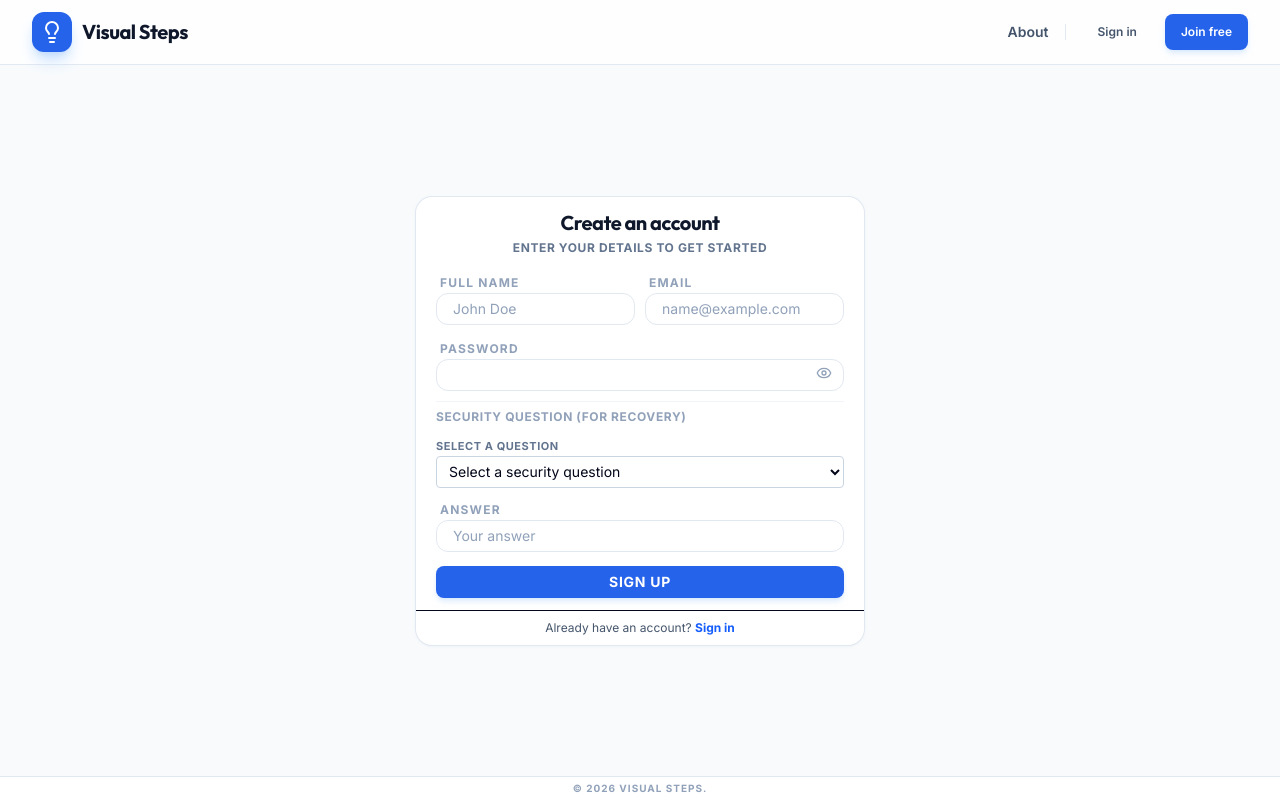
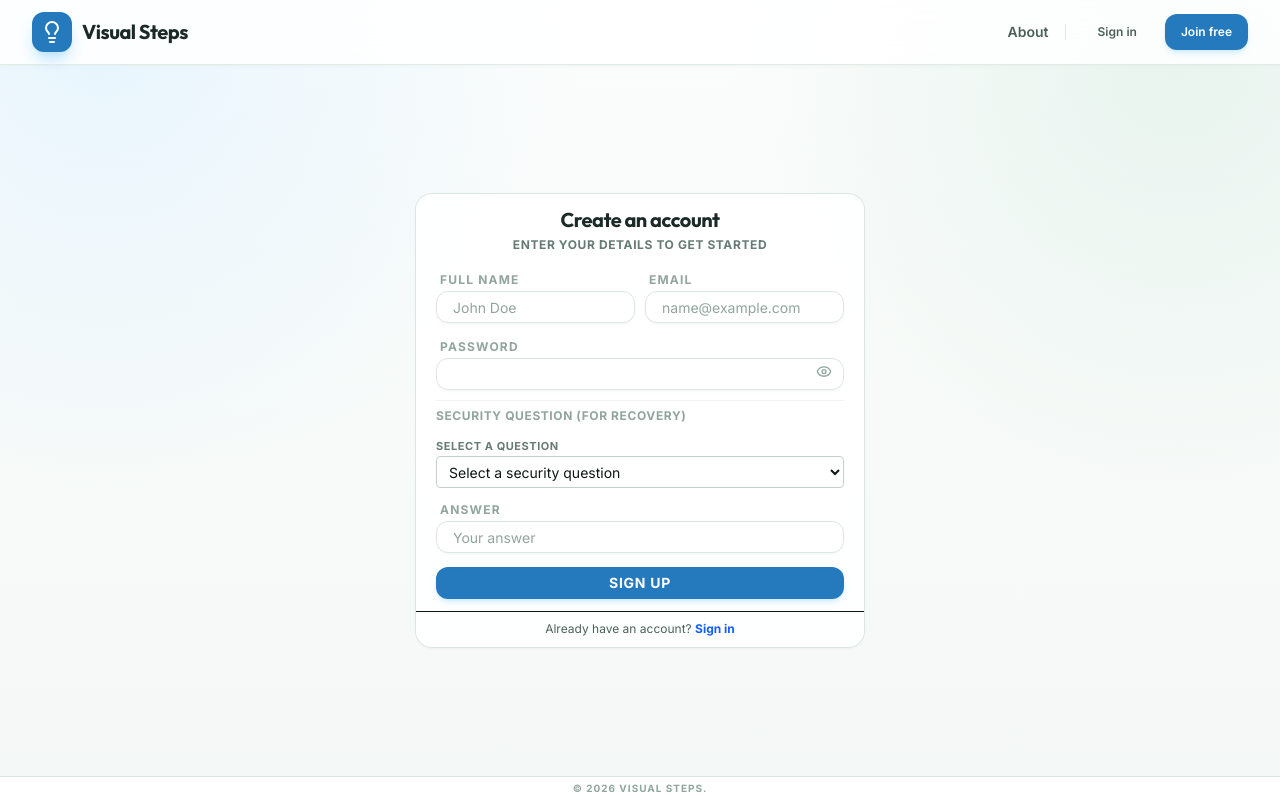
Before and after one commit to jainneera4-visualsteps/visual-steps, a React (Vite) app: page /signup in a window 1280 px wide. Built offline with nearby package versions, Linux system fonts and the light colour scheme; no server answers.

Commit message:
ui: add cohesive global visual theme

```diff
--- a/src/components/Button.tsx
+++ b/src/components/Button.tsx
@@ -11,9 +11,9 @@ interface ButtonProps extends React.ButtonHTMLAttributes<HTMLButtonElement> {
 export const Button = React.forwardRef<HTMLButtonElement, ButtonProps>(
   ({ className, variant = 'primary', size = 'md', isLoading, children, ...props }, ref) => {
     const variants = {
-      primary: 'bg-brand-600 text-white hover:bg-brand-700 shadow-md shadow-brand-200/50 hover:shadow-brand-300 active:scale-[0.98]',
-      secondary: 'bg-indigo-600 text-white hover:bg-indigo-700 shadow-md shadow-indigo-200/50 hover:shadow-indigo-300 active:scale-[0.98]',
-      outline: 'border border-slate-200 bg-white text-slate-700 hover:bg-slate-50 hover:border-slate-300 shadow-sm active:scale-[0.98]',
+      primary: 'bg-brand-600 text-white hover:bg-brand-700 shadow-md shadow-brand-200/60 hover:shadow-lg hover:shadow-brand-200/70 active:scale-[0.98]',
+      secondary: 'bg-slate-800 text-white hover:bg-slate-900 shadow-md shadow-slate-300/40 hover:shadow-lg active:scale-[0.98]',
+      outline: 'border border-slate-200 bg-white/90 text-slate-700 hover:bg-brand-50 hover:border-brand-200 hover:text-brand-800 shadow-sm active:scale-[0.98]',
       ghost: 'text-slate-600 hover:bg-slate-100 hover:text-slate-900 active:bg-slate-200/50',
       danger: 'bg-red-500 text-white hover:bg-red-600 shadow-md shadow-red-200/50 active:scale-[0.98]',
     };
@@ -30,7 +30,7 @@ export const Button = React.forwardRef<HTMLButtonElement, ButtonProps>(
       <button
         ref={ref}
         className={cn(
-          'inline-flex items-center justify-center rounded-lg font-medium transition-colors focus-visible:outline-none focus-visible:ring-2 focus-visible:ring-blue-600 disabled:pointer-events-none disabled:opacity-50',
+          'inline-flex items-center justify-center rounded-xl font-medium transition-all duration-200 focus-visible:outline-none focus-visible:ring-2 focus-visible:ring-brand-500 focus-visible:ring-offset-2 disabled:pointer-events-none disabled:opacity-50',
           variants[variant],
           sizes[size],
           className
--- a/src/components/Card.tsx
+++ b/src/components/Card.tsx
@@ -7,7 +7,7 @@ export const Card = React.forwardRef<HTMLDivElement, CardProps>(
   ({ className, ...props }, ref) => (
     <div
       ref={ref}
-      className={cn('rounded-2xl border border-slate-200 bg-white text-slate-950 shadow-sm shadow-slate-200/50 overflow-hidden', className)}
+      className={cn('rounded-2xl border border-slate-200/80 bg-white/90 text-slate-950 shadow-sm shadow-slate-300/25 backdrop-blur-sm overflow-hidden', className)}
       {...props}
     />
   )
--- a/src/components/Input.tsx
+++ b/src/components/Input.tsx
@@ -26,7 +26,7 @@ export const Input = React.forwardRef<HTMLInputElement, InputProps>(
           <input
             ref={ref}
             className={cn(
-              'flex h-11 w-full rounded-xl border border-slate-200 bg-white px-4 py-2 text-sm transition-all focus:outline-none focus:ring-4 focus:ring-brand-500/10 focus:border-brand-500 placeholder:text-slate-400 disabled:cursor-not-allowed disabled:bg-slate-50 disabled:opacity-50 ring-offset-white',
+              'flex h-11 w-full rounded-xl border border-slate-200 bg-white/90 px-4 py-2 text-sm text-slate-800 shadow-sm shadow-slate-200/30 transition-all hover:border-slate-300 focus:outline-none focus:ring-4 focus:ring-brand-500/10 focus:border-brand-500 placeholder:text-slate-400 disabled:cursor-not-allowed disabled:bg-slate-50 disabled:opacity-50 ring-offset-white',
               error && 'border-red-500 focus:ring-red-500/10 focus:border-red-500',
               rightElement && 'pr-12',
               icon && 'pl-12',
--- a/src/components/Layout.tsx
+++ b/src/components/Layout.tsx
@@ -54,8 +54,8 @@ export function Layout() {
   }, [location.pathname]);
 
   return (
-    <div className="h-dvh w-full bg-slate-50 font-sans text-slate-900 flex flex-col overflow-hidden print:overflow-visible print:h-auto print:block">
-      <header className="sticky top-0 z-50 w-full border-b border-slate-200 bg-white/80 backdrop-blur-md no-print">
+    <div className="h-dvh w-full bg-transparent font-sans text-slate-900 flex flex-col overflow-hidden print:overflow-visible print:h-auto print:block">
+      <header className="sticky top-0 z-50 w-full border-b border-slate-200/80 bg-white/85 shadow-sm shadow-slate-200/30 backdrop-blur-xl no-print">
         <div className="w-full flex h-16 items-center justify-between px-4 lg:px-8">
           <div className="flex items-center gap-8">
             <Link to="/" className="flex items-center gap-2.5 group transition-all">
--- a/src/components/Select.tsx
+++ b/src/components/Select.tsx
@@ -20,7 +20,7 @@ export const Select = React.forwardRef<HTMLSelectElement, SelectProps>(
           <select
             ref={ref}
             className={cn(
-              'flex h-11 w-full appearance-none rounded-xl border border-slate-200 bg-white px-4 py-2 pr-10 text-sm transition-all focus:outline-none focus:ring-4 focus:ring-brand-500/10 focus:border-brand-500 disabled:cursor-not-allowed disabled:bg-slate-50 disabled:opacity-50 ring-offset-white',
+              'flex h-11 w-full appearance-none rounded-xl border border-slate-200 bg-white/90 px-4 py-2 pr-10 text-sm text-slate-800 shadow-sm shadow-slate-200/30 transition-all hover:border-slate-300 focus:outline-none focus:ring-4 focus:ring-brand-500/10 focus:border-brand-500 disabled:cursor-not-allowed disabled:bg-slate-50 disabled:opacity-50 ring-offset-white',
               error && 'border-red-500 focus:ring-red-500/10 focus:border-red-500',
               className
             )}
--- a/src/components/Textarea.tsx
+++ b/src/components/Textarea.tsx
@@ -16,7 +16,7 @@ const Textarea = React.forwardRef<HTMLTextAreaElement, TextareaProps>(
           </label>
         )}
         <textarea
-          className={`flex min-h-[120px] w-full rounded-xl border border-slate-200 bg-white px-4 py-3 text-sm transition-all focus:outline-none focus:ring-4 focus:ring-brand-500/10 focus:border-brand-500 placeholder:text-slate-400 disabled:cursor-not-allowed disabled:bg-slate-50 disabled:opacity-50 ring-offset-white resize-none ${className} ${error ? 'border-red-500 focus:ring-red-500/10 focus:border-red-500' : ''}`}
+          className={`flex min-h-[120px] w-full rounded-xl border border-slate-200 bg-white/90 px-4 py-3 text-sm text-slate-800 shadow-sm shadow-slate-200/30 transition-all hover:border-slate-300 focus:outline-none focus:ring-4 focus:ring-brand-500/10 focus:border-brand-500 placeholder:text-slate-400 disabled:cursor-not-allowed disabled:bg-slate-50 disabled:opacity-50 ring-offset-white resize-y ${className || ''} ${error ? 'border-red-500 focus:ring-red-500/10 focus:border-red-500' : ''}`}
           ref={ref}
           {...props}
         />
--- a/src/index.css
+++ b/src/index.css
@@ -6,17 +6,31 @@
   --font-display: 'Outfit', sans-serif;
   --font-mono: 'JetBrains Mono', ui-monospace, SFMono-Regular, monospace;
 
-  --color-brand-50: #eff6ff;
-  --color-brand-100: #dbeafe;
-  --color-brand-200: #bfdbfe;
-  --color-brand-300: #93c5fd;
-  --color-brand-400: #60a5fa;
-  --color-brand-500: #3b82f6;
-  --color-brand-600: #2563eb;
-  --color-brand-700: #1d4ed8;
-  --color-brand-800: #1e40af;
-  --color-brand-900: #1e3a8a;
-  --color-brand-950: #172554;
+  /* Visual Steps: calm ocean blue with soft, low-glare surfaces. */
+  --color-brand-50: #eef8ff;
+  --color-brand-100: #d9efff;
+  --color-brand-200: #bce3ff;
+  --color-brand-300: #8ed2ff;
+  --color-brand-400: #59b7f5;
+  --color-brand-500: #3298df;
+  --color-brand-600: #247abd;
+  --color-brand-700: #21639a;
+  --color-brand-800: #20547f;
+  --color-brand-900: #1f476a;
+  --color-brand-950: #152e46;
+
+  /* A softer slate scale keeps existing pages visually consistent. */
+  --color-slate-50: #f7f9f8;
+  --color-slate-100: #eef3f1;
+  --color-slate-200: #dce6e2;
+  --color-slate-300: #c3d1cc;
+  --color-slate-400: #91a59e;
+  --color-slate-500: #667b75;
+  --color-slate-600: #4c615b;
+  --color-slate-700: #3b4d48;
+  --color-slate-800: #293a36;
+  --color-slate-900: #1b2a27;
+  --color-slate-950: #0d1816;
 
   --radius-xl: 12px;
   --radius-2xl: 16px;
@@ -30,10 +44,25 @@
 
   body {
     @apply bg-slate-50 text-slate-900 selection:bg-brand-100 selection:text-brand-900 antialiased;
+    background-image:
+      radial-gradient(circle at 8% 4%, rgb(217 239 255 / 0.55), transparent 30rem),
+      radial-gradient(circle at 92% 8%, rgb(220 238 230 / 0.6), transparent 28rem),
+      linear-gradient(180deg, #fbfdfc 0%, #f4f8f6 100%);
+    background-attachment: fixed;
+    line-height: 1.55;
   }
 
   h1, h2, h3, h4, h5, h6 {
     @apply font-display tracking-tight font-semibold text-slate-900;
+  }
+
+  button, a, input, select, textarea {
+    -webkit-tap-highlight-color: transparent;
+  }
+
+  :focus-visible {
+    outline: 3px solid rgb(50 152 223 / 0.28);
+    outline-offset: 2px;
   }
 
   /* Custom Scrollbar */
@@ -50,11 +79,40 @@
 
 @layer utilities {
   .glass {
-    @apply bg-white/70 backdrop-blur-md border border-white/20 shadow-xl shadow-slate-200/50;
+    @apply bg-white/80 backdrop-blur-xl border border-white/70 shadow-xl shadow-slate-300/30;
   }
 
   .glass-dark {
     @apply bg-slate-900/70 backdrop-blur-md border border-slate-800 shadow-xl shadow-black/20;
+  }
+
+  /* Reusable foundations for new pages. */
+  .page-shell {
+    @apply min-h-full px-4 py-6 sm:px-6 lg:px-8 lg:py-8;
+  }
+
+  .page-container {
+    @apply mx-auto w-full max-w-7xl;
+  }
+
+  .page-header {
+    @apply mb-6 flex flex-col gap-2 sm:mb-8;
+  }
+
+  .page-title {
+    @apply text-3xl font-bold text-slate-900 sm:text-4xl;
+  }
+
+  .page-description {
+    @apply max-w-3xl text-sm leading-6 text-slate-500 sm:text-base;
+  }
+
+  .surface {
+    @apply rounded-2xl border border-slate-200/80 bg-white/90 shadow-sm shadow-slate-300/25;
+  }
+
+  .surface-interactive {
+    @apply transition-all duration-200 hover:-translate-y-0.5 hover:border-brand-200 hover:shadow-lg hover:shadow-slate-300/25;
   }
 
   .scrollbar-hide {
@@ -126,3 +184,12 @@ body {
   padding-bottom: env(safe-area-inset-bottom);
   padding-left: env(safe-area-inset-left);
 }
+
+@media (prefers-reduced-motion: reduce) {
+  *, *::before, *::after {
+    scroll-behavior: auto !important;
+    animation-duration: 0.01ms !important;
+    animation-iteration-count: 1 !important;
+    transition-duration: 0.01ms !important;
+  }
+}
```
